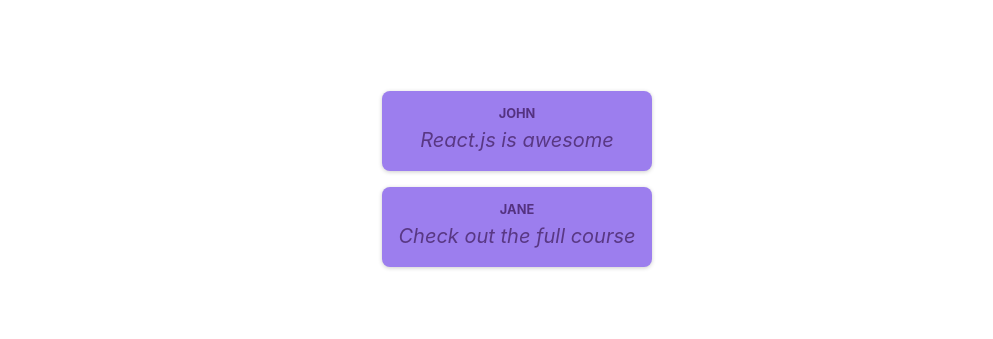
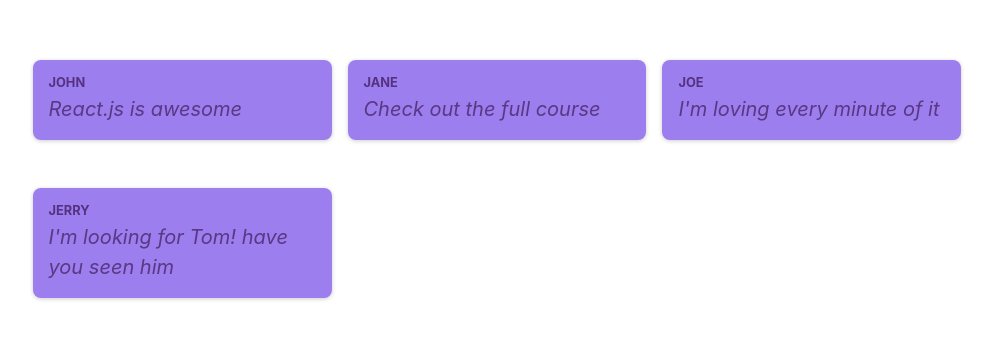
Before and after one commit to ChrisJoshRoberts/react-course, a React (Vite) app: page / in a window 1280 px wide. Shown: the part 221-560 px from the top of the page, without its empty margins (143-1136 px from the left). Built offline with nearby package versions, Linux system fonts and the light colour scheme.

Commit message:
creating PostList component and styling

```diff
--- a/src/components/Post.module.css
+++ b/src/components/Post.module.css
@@ -1,11 +1,12 @@
 .post {
   margin: 1rem 0;
   padding: 1rem;
+  text-align: left;
+
   background-color: #9c7eee;
   border-radius: 8px;
   box-shadow: 0px 1px 4px rgba(0, 0, 0, 0.2);
   animation: animate-in 1s ease-out forwards;
-  list-style-type: none;
 }
 
 .author {
--- a/src/components/PostList.jsx
+++ b/src/components/PostList.jsx
@@ -1,10 +1,12 @@
 import Post from './Post'
-
+import classes from './PostsList.module.css'
 const PostList = () => {
   return (
-    <ul>
+    <ul className={classes.posts}>
       <Post author="John" body="React.js is awesome"/>
       <Post author="Jane" body="Check out the full course" />
+      <Post author="Joe" body="I'm loving every minute of it" />
+      <Post author="Jerry" body="I'm looking for Tom! have you seen him" />
     </ul>
   )
 }
--- /dev/null
+++ b/src/components/PostsList.module.css
@@ -0,0 +1,9 @@
+.posts {
+  list-style: none;
+  margin: 1rem auto;
+  padding: 1rem 0;
+  display: grid;
+  gap: 1rem;
+  grid-template-columns: repeat(3, 30%);
+  justify-content: center;
+}
--- a/src/index.css
+++ b/src/index.css
@@ -5,7 +5,7 @@
 
   color-scheme: light dark;
   color: rgba(255, 255, 255, 0.87);
-  background-color: #1a1a1a;
+  background-color: #110a79;
 
   font-synthesis: none;
   text-rendering: optimizeLegibility;
```
